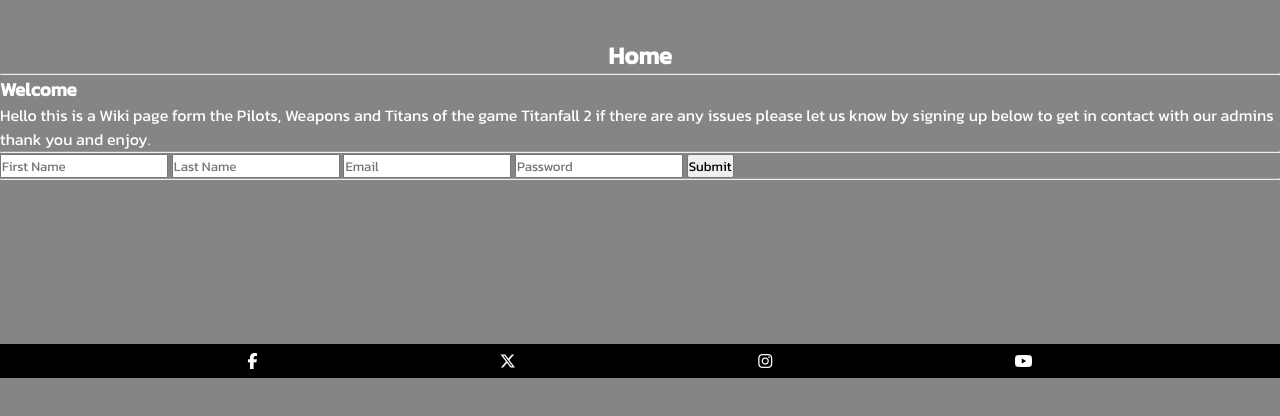
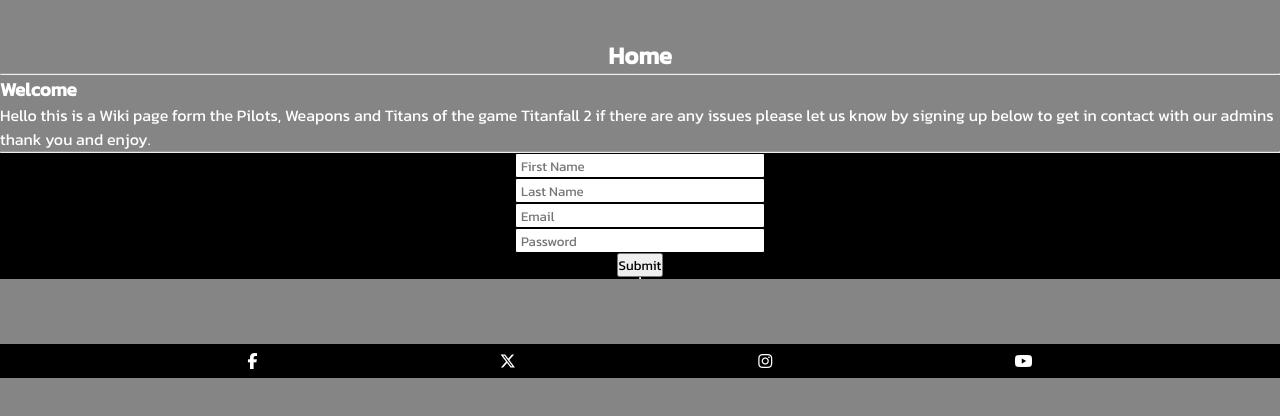
Before and after one commit to Mulloo/Titanfall-2-Weapon-Wiki, a plain HTML site: page index.html in a window 1280 px wide. Shown: the part 422-838 px from the top of the page. Drawn offline with Linux system fonts and the light colour scheme.

Commit message:
add: form styles and weapons ul added

```diff
--- a/assets/css/style.css
+++ b/assets/css/style.css
@@ -121,9 +121,30 @@
     justify-self: center;
 }
 
+/* From */
 main form {
-    /* TODO: position form elements better names and then email password. flex order */
+    /* TODO: test responsively  */
+    background-color: #000000;
+    display: flex;
+    flex-direction: column;
+    justify-content: center;
+    align-items: center;
 }
+
+
+#f-name,
+#l-name,
+#email,
+#password {
+    width: 250px;
+    height: 25px;
+    margin: 5px 0 20 0;
+    border: 1px solid #000000;
+    border-radius: 2px;
+    padding: 0 5px;
+
+}
+
 
 /* Footer */
 footer {
```
Also changed, not shown: weapons.html (+3 -0 lines).
